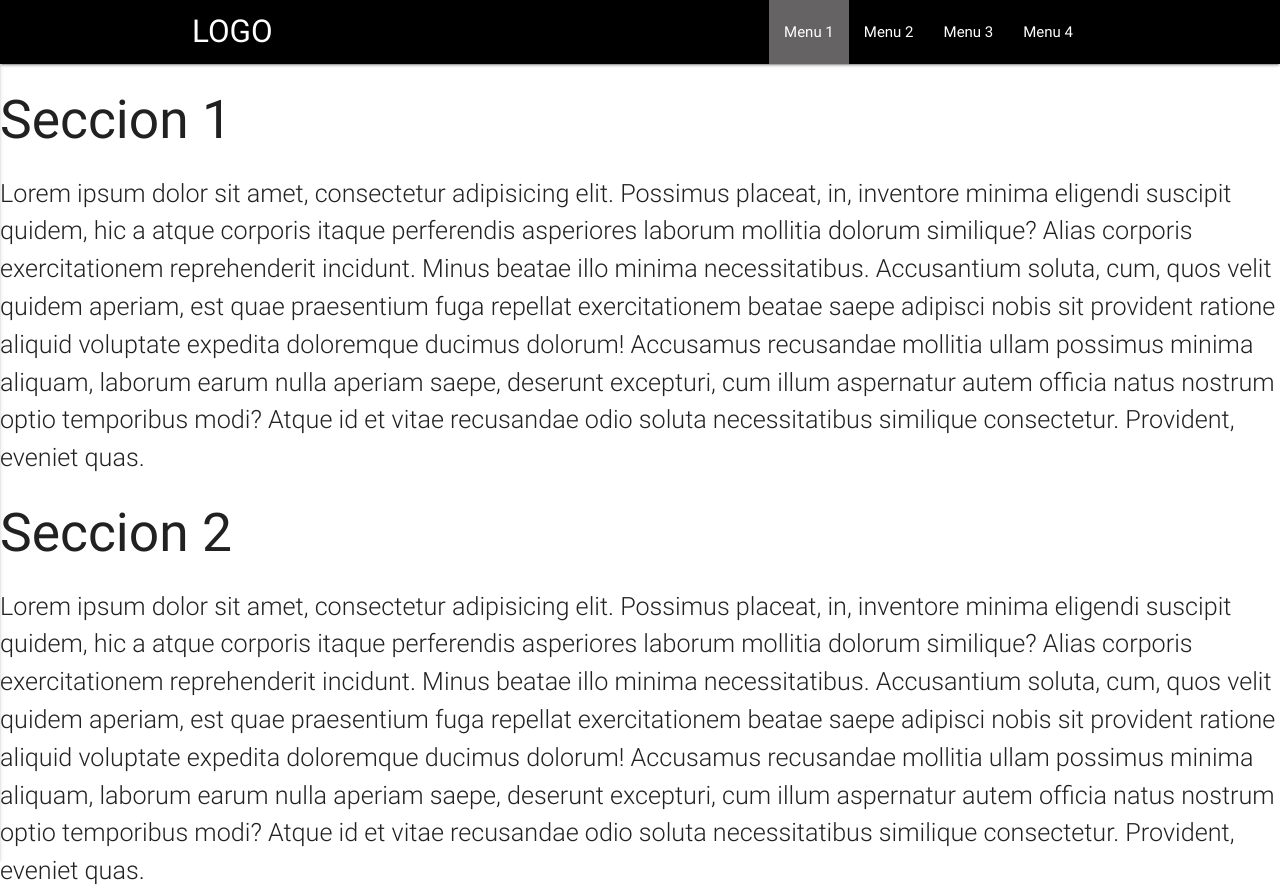
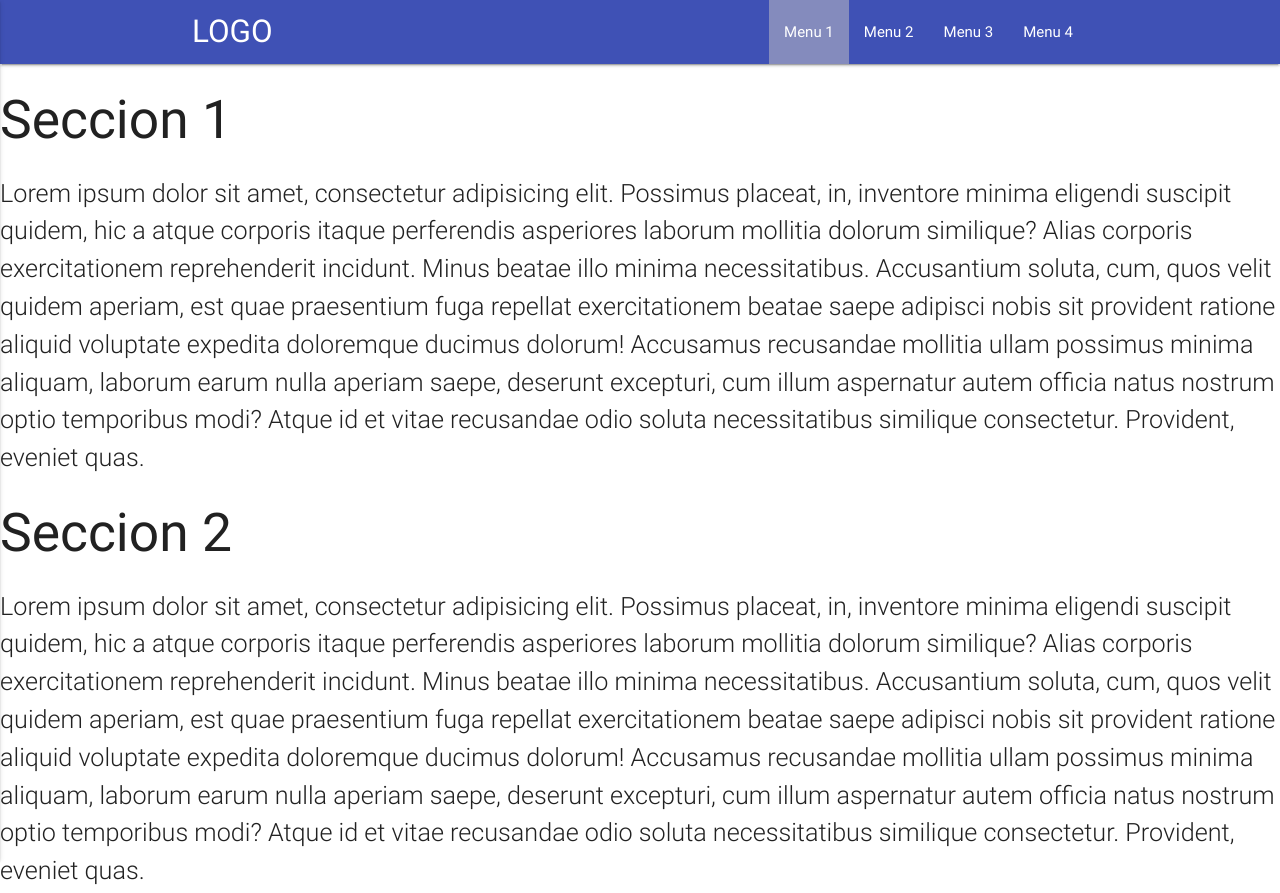
Before and after one commit to jonathanquehay/proyectoDGM, a plain HTML site: page index.html in a window 1280 px wide. Shown: the top 893 px of the page. Drawn offline with Linux system fonts and the light colour scheme.

Commit message:
Cambiando color

```diff
--- a/index.html
+++ b/index.html
@@ -14,7 +14,7 @@
 <body>
   <!-- AQUI EL CONTENIDO DEL SITIO -->
   <div class="navbar-fixed">
-    <nav class="black">
+    <nav class="indigo">
       <div class="nav-wrapper">
         <div class="container">
           <a href="#" class="brand-logo">LOGO</a>
```
